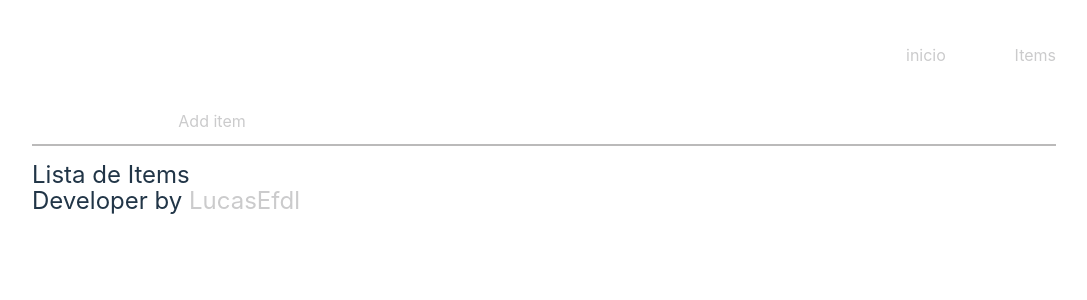
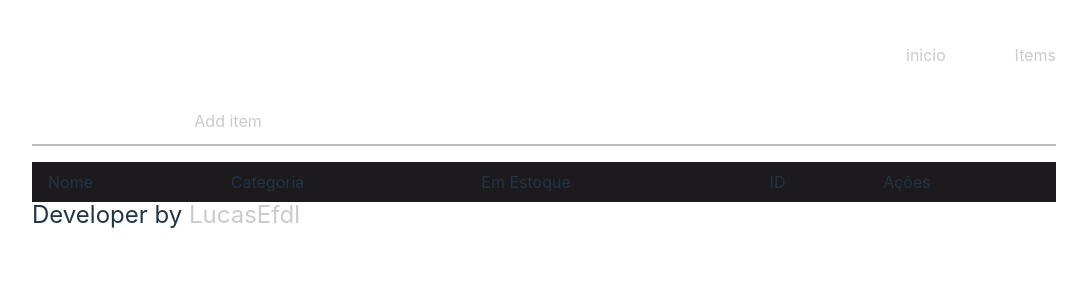
Before and after one commit to LucasEfdl/stock-management, a React (Vite) app: page /items in a window 1280 px wide. Shown: the top 300 px of the page, without its empty margins (0-1087 px from the left). Built offline with nearby package versions, Linux system fonts and the light colour scheme.

Commit message:
add and stylization of  component ItemTable

```diff
--- a/package.json
+++ b/package.json
@@ -10,7 +10,7 @@
     "preview": "vite preview"
   },
   "dependencies": {
-    "props-type": "^1.0.1",
+    "prop-types": "^15.8.1",
     "react": "^18.2.0",
     "react-dom": "^18.2.0",
     "react-router-dom": "^6.16.0"
--- a/src/App.jsx
+++ b/src/App.jsx
@@ -1,8 +1,11 @@
 import { RouterProvider } from "react-router-dom";
 import router from "./router";
+import { StockContextProvider } from "./contexts/StockContext";
 
 export default function App() {
     return (
-        <RouterProvider router={router} />
+        <StockContextProvider>
+            <RouterProvider router={router} />
+        </StockContextProvider>
     )
 }
--- /dev/null
+++ b/src/components/ItemTable/ItemTable.jsx
@@ -0,0 +1,46 @@
+import { Link } from "react-router-dom";
+import UseStock from "../../hooks/useStock";
+
+import "./styles.module.css"
+
+export default function ItemTable() {
+    const { items } =  UseStock()
+
+    return (
+        <table>
+            <thead>
+                <tr>
+                    <th>Nome</th>
+                    <th>Categoria</th>
+                    <th>Em Estoque</th>
+                    <th>ID</th>
+                    <th>Ações</th>
+                </tr>
+            </thead>
+            <tbody>
+                {items.map(item => (
+                    <tr key={item.id}>
+                        <td>{item.name}</td>
+                        <td>{item.category}</td>
+                        <td>{item.quantity} undi.</td>
+                        <td>{item.id}</td>
+                        <td>
+                            <Link
+                                to={`/items/${item.id}`}
+                            >
+                                Ver
+                            </Link>
+                            <Link
+                                to={`/items/${item.id}/update`}
+                            >
+                                Atualizar
+                            </Link>
+
+                        </td>
+                    </tr>
+                ))}
+
+            </tbody>
+        </table>
+    )
+}
--- /dev/null
+++ b/src/components/ItemTable/styles.module.css
@@ -0,0 +1,13 @@
+table {
+    width: 100%;
+    border-spacing: 0;
+}
+thead {
+    background-color: #1c1a1d;
+    width: 100%;
+}
+th{
+    font-weight: 400;
+    padding: 0.5rem 1rem;
+    text-align: start;
+}
--- /dev/null
+++ b/src/contexts/StockContext.jsx
@@ -0,0 +1,44 @@
+/* eslint-disable react-refresh/only-export-components */
+import {  createContext, useState } from "react";
+import PropTypes from "prop-types";
+
+StockContextProvider.propTypes = {
+    children: PropTypes.node
+}
+
+export const stockContext = createContext({})
+
+
+export function StockContextProvider({ children }) {
+    const [items, setItems] = useState(() => {
+        const storedItems = localStorage.getItem("stored-items")
+        if (!storedItems) return []
+        const items = JSON.parse(storedItems)
+        items.forEach(item => {
+            item.createdAt = new Date(item.createdAt)
+            item.updatedAt = new Date(item.updatedAt)
+
+        });
+        return items
+    })
+
+    const addItem = (item) => {
+        setItems(currentState => {
+            const updateditems = [item, ...currentState]
+            localStorage.setItem("stored-items", JSON.stringify(updateditems))
+            return updateditems
+        })
+    }
+
+    const stock = {
+        items,
+        addItem
+    }
+
+
+    return (
+        <stockContext.Provider value={stock}>
+            {children}
+        </stockContext.Provider>
+    )
+}
--- /dev/null
+++ b/src/hooks/useStock.js
@@ -0,0 +1,6 @@
+import { useContext } from "react";
+import { stockContext } from "../contexts/StockContext";
+
+export default function UseStock() {
+    return useContext(stockContext)
+}
--- a/src/index.css
+++ b/src/index.css
@@ -74,6 +74,7 @@ button:focus-visible {
 .nav-bar {
     display: flex;
     width: 100%;
+    padding: 0 1rem;
     margin-bottom: 1rem;
     border-bottom: 2px solid #bbbaba;
 }
--- a/src/pages/ListItems.jsx
+++ b/src/pages/ListItems.jsx
@@ -1,5 +1,7 @@
+import ItemTable from "../components/ItemTable/ItemTable";
+
 export default function ListItems() {
     return (
-        <h2>Lista de Items</h2>
+        <ItemTable />
     )
 }
```
